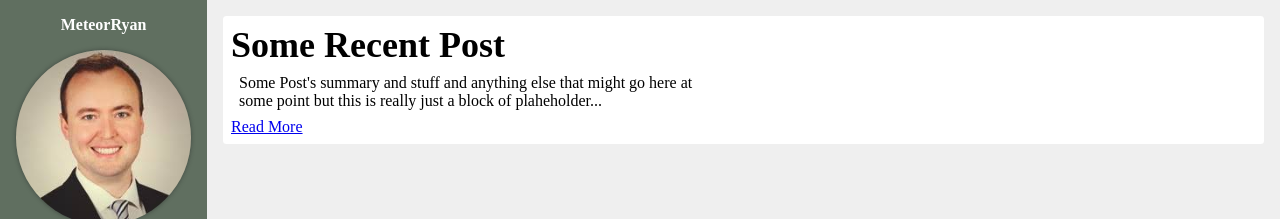
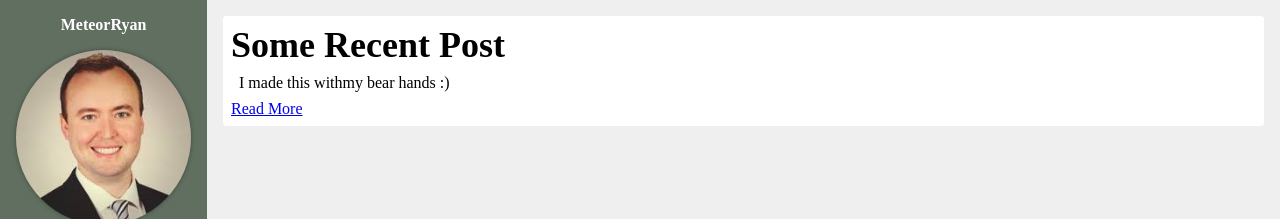
Before and after one commit to MeteorRyan/static-server, a website: page public/index.html in a window 1280 px wide. Shown: the top 219 px of the page. Drawn offline with Linux system fonts and the light colour scheme.

Commit message:
smallupdate to test

```diff
--- a/public/index.html
+++ b/public/index.html
@@ -38,7 +38,7 @@
           </header>
           <div class="card-content">
             <p>
-                Some Post's summary and stuff and anything else that might go here at some point but this is really just a block of plaheholder...
+              I made this withmy bear hands :)
             </p>
           </div>
           <footer class="card-footer">
```
